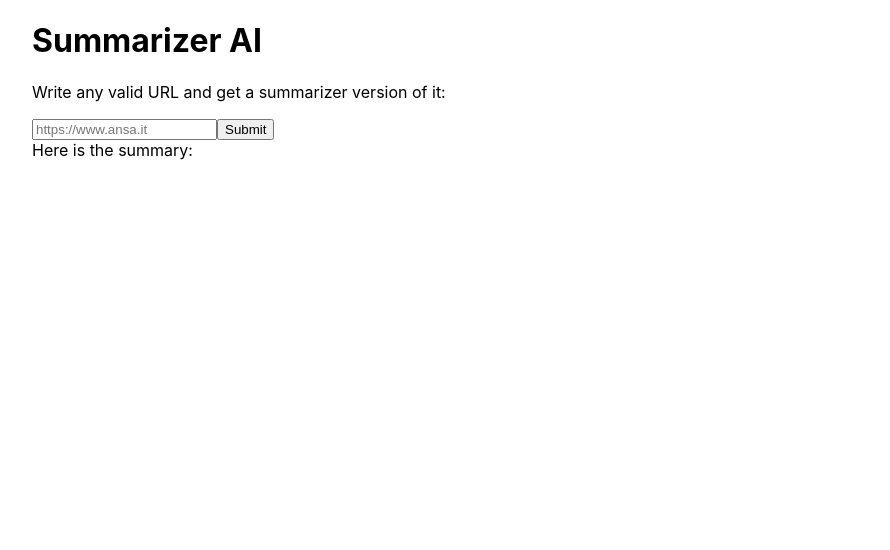
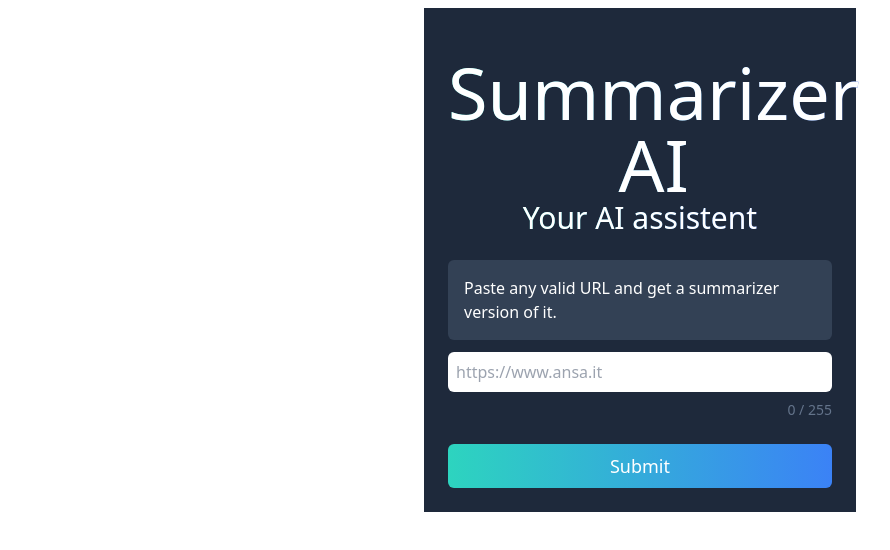
Before and after one commit to gianpd/summarizerAI, a Next.js app in the folder frontend/: page / in a window 1280 px wide. Shown: the top 550 px of the page, without its empty margins (0-890 px from the left). Built offline with nearby package versions, Linux system fonts and the light colour scheme.

Commit message:
first frontend versione tested.

```diff
--- /dev/null
+++ b/frontend/components/formComponents.tsx
@@ -0,0 +1,59 @@
+import React from 'react';
+
+interface FormProps {
+    prompt: string,
+    setPrompt: any,
+    onSubmit: any,
+    isLoading: boolean,
+    characterLimit: number,
+}
+
+const Form: React.FC<FormProps> = (props) => {
+    const isPromptValid = props.prompt.length <= props.characterLimit
+    const updatePromptValue = (text: string) => {
+        if (text.length <= props.characterLimit) {
+            props.setPrompt(text);
+        }
+    }
+
+    let statusColor = "text-slate-500";
+    let statusText = null;
+    if (!isPromptValid) {
+        statusColor = "text-red-400";
+        statusText = `Input must be less than ${props.characterLimit} characters.`
+    }
+
+    return (
+        <>
+        <div className="bg-slate-700 p-4 my-3 rounded-md">
+            <p>
+                Paste any valid URL and get a summarizer version of it.
+            </p>
+        </div>
+
+        <input
+        className="p-2 w-full rounded-md focus:outline-teal-400 focus:outline text-slate-700"
+        type="text"
+        placeholder='https://www.ansa.it'
+        value={props.prompt}
+        onChange={(e) => updatePromptValue(e.currentTarget.value)}
+        ></input>
+        <div className={statusColor + " flex justify-between my-2 mb-6 text-sm"}>
+            <div>{statusText}</div>
+            <div>
+                {props.prompt.length} / {props.characterLimit}
+            </div>
+        </div>
+        <button
+        className="bg-gradient-to-r from-teal-400
+        to-blue-500 disabled:opacity-50 w-full p-2 rounded-md text-lg"
+        onClick={props.onSubmit}
+        disabled={props.isLoading || !isPromptValid}>
+            Submit
+        </button>
+
+        </>
+    )
+}
+
+export default Form;
--- a/frontend/components/homeComponents.tsx
+++ b/frontend/components/homeComponents.tsx
@@ -1,10 +1,17 @@
 import React from 'react';
+
+import Form from './formComponents'
+import Results from './resultsComponent';
 
 const SummarizerAI: React.FC = () => {
     const END_POINT: string = "http://localhost:5010/summaries/"
-    const [prompt, setPromt] = React.useState("");
+
+    // hooks
+    const [prompt, setPrompt] = React.useState("");
     const [postId, setPostID] = React.useState("");
-    const [snippet, setSnippet] = React.useState("");
+    const [summary, setSummary] = React.useState("");
+    const [hasresult, setHasResult] = React.useState(false);
+    const [isLoading, setIsLoading] = React.useState(false);
 
     const onSubmit = () => {
         // primo metodo chiamato quando url è inserito -> POST request to the back-end
@@ -24,8 +31,9 @@ const SummarizerAI: React.FC = () => {
     }
 
     const onResultPost = (data: any) => {
-        setPostID(data.id);
+        setPostID(data.id); // set state postID to data.id
 
+        // request the ID summary to the BE (GET)
         fetch(`${END_POINT}${data.id}`)
         .then((res) => res.json())
         .then(onResult);
@@ -34,36 +42,58 @@ const SummarizerAI: React.FC = () => {
     console.log("Retrived on POST: " + postId);
 
     const onResult = (data: any) => {
-        setSnippet(data.summary);
+        setSummary(data.summary);
+        setHasResult(true);
+        setIsLoading(false);
     }
 
-    console.log(snippet);
+    console.log(summary);
+
+    const onReset = () => {
+        setPrompt("")
+        setHasResult(false)
+        setIsLoading(false)
+    }
 
 
-    let resultsElement = <div>
-        Here is the summary: <div>
-            {snippet}
-        </div>
-    </div>;
+    let resultsElement = null;
+    // if result is set -> define result element.
+    if (hasresult) {
+        resultsElement = (
+            <Results
+            prompt={prompt}
+            summary={summary}
+            onBack={onReset}/>
+        )
+    } else {
+        resultsElement = (
+            <Form
+            prompt={prompt}
+            setPrompt={setPrompt}
+            onSubmit={onSubmit}
+            isLoading={isLoading}
+            characterLimit={255}/>
+        )
+    }
 
-    // if (hasResult) {
-    //     resultsElement = <div>
-    //     Here is the summary:
-    //     <div>Summary: {snippet}</div>
-    //     </div>
-    // }
+    const gradientTextStyle =
+    "text-white text-transparent bg-clip-text bg-gradient-to-r from-teal-400 to-blue-700 font-light w-fit mx-auto";
 
     return (
         <>
-        <h1>Summarizer AI</h1>
-        <p>Write any valid URL and get a summarizer version of it:</p>
-        <input
-        type='text'
-        placeholder="https://www.ansa.it"
-        value={prompt}
-        onChange={(e) => setPromt(e.currentTarget.value)}></input>
-        <button onClick={onSubmit}>Submit</button>
-        {resultsElement}
+        <div className='h-screen flex'>
+            <div className='max-w-md mx-auto p-2'>
+                <div className='bg-slate-800 p-6 roundend-md text-white'>
+                    <div className='text-center my-6'>
+                        <h1 className={gradientTextStyle + " text-7xl font-light"}>
+                            Summarizer AI
+                        </h1>
+                        <div className={gradientTextStyle + " text-3xl font-ligth"}>Your AI assistent</div>
+                    </div>
+                    {resultsElement}
+                </div>
+            </div>
+        </div>
         </>
     )
 }
--- /dev/null
+++ b/frontend/components/resultsComponent.tsx
@@ -0,0 +1,39 @@
+import React from 'react';
+
+interface ResultProps {
+    prompt: string,
+    summary: string,
+    onBack: any
+}
+
+const Results: React.FC<ResultProps> = (props) => {
+
+    const resultSection = (label: string, body: any) => {
+        return (
+          <div className="bg-slate-700 p-4 my-3 rounded-md">
+            <div className="text-slate-400 text-sm font-bold mb-4">{label}</div>
+            <div>{body}</div>
+          </div>
+        );
+      };
+
+    return (
+    <>
+    <div className='mb-6'>
+        {resultSection(
+            "Prompt",
+            <div className='text-lg font-bold'>{props.prompt}</div>
+        )}
+        {resultSection("Summary", props.summary)}
+    </div>
+    <button
+      className='bg-gradient-to-r from-teal-400
+      to-blue-500 disabled:opacity-50 w-full p-2 rounded-md text-lg'
+      onClick={props.onBack}>
+        Back
+    </button>
+    </>
+    )
+}
+
+export default Results;
--- a/frontend/package.json
+++ b/frontend/package.json
@@ -17,8 +17,11 @@
     "@types/node": "18.0.0",
     "@types/react": "18.0.14",
     "@types/react-dom": "18.0.5",
+    "autoprefixer": "^10.4.7",
     "eslint": "8.18.0",
     "eslint-config-next": "12.1.6",
+    "postcss": "^8.4.14",
+    "tailwindcss": "^3.1.4",
     "typescript": "4.7.4"
   }
 }
--- a/frontend/pages/index.tsx
+++ b/frontend/pages/index.tsx
@@ -1,6 +1,5 @@
 import type { NextPage } from 'next'
 import Head from 'next/head'
-import Image from 'next/image'
 import SummarizerAI from '../components/homeComponents'
 import styles from '../styles/Home.module.css'
 
--- /dev/null
+++ b/frontend/postcss.config.js
@@ -0,0 +1,6 @@
+module.exports = {
+  plugins: {
+    tailwindcss: {},
+    autoprefixer: {},
+  },
+}
--- a/frontend/styles/globals.css
+++ b/frontend/styles/globals.css
@@ -1,16 +1,3 @@
-html,
-body {
-  padding: 0;
-  margin: 0;
-  font-family: -apple-system, BlinkMacSystemFont, Segoe UI, Roboto, Oxygen,
-    Ubuntu, Cantarell, Fira Sans, Droid Sans, Helvetica Neue, sans-serif;
-}
-
-a {
-  color: inherit;
-  text-decoration: none;
-}
-
-* {
-  box-sizing: border-box;
-}
+@tailwind base;
+@tailwind components;
+@tailwind utilities
--- /dev/null
+++ b/frontend/tailwind.config.js
@@ -0,0 +1,11 @@
+/** @type {import('tailwindcss').Config} */
+module.exports = {
+  content: [
+    "./pages/**/*.{js,ts,jsx,tsx}",
+    "./components/**/*.{js,ts,jsx,tsx}",
+  ],
+  theme: {
+    extend: {},
+  },
+  plugins: [],
+}
```
Also changed, not shown: 2 other files (tests, documents, lock files or other folders).
